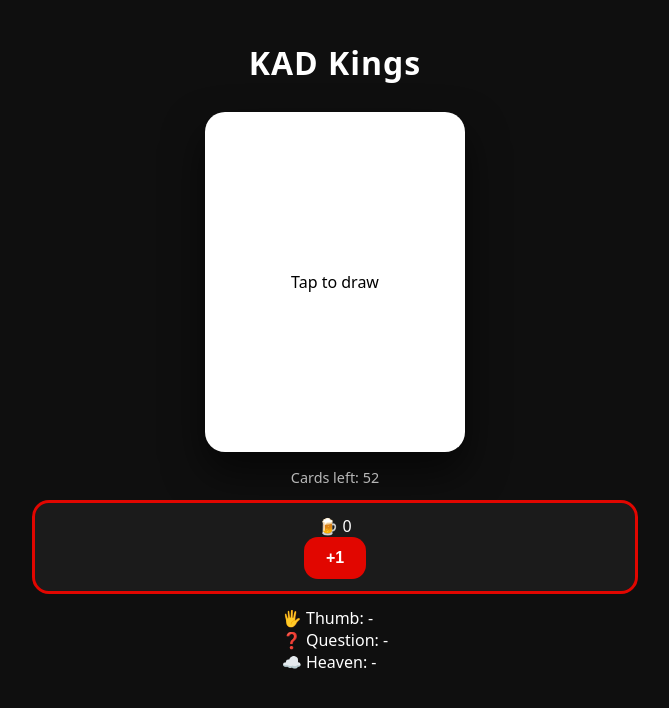
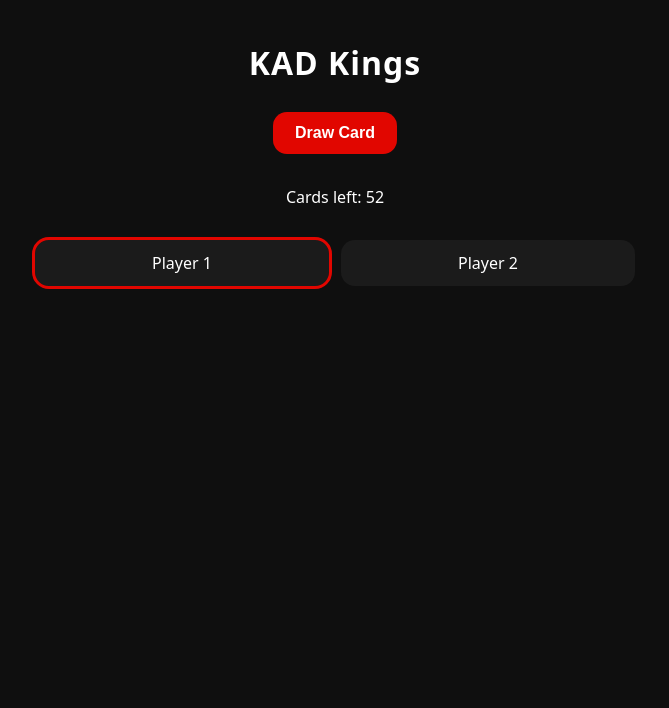
Before and after one commit to wbgl-blip/Visual-, a React (Vite) app: page / in a window 1280 px wide. Both pictures are taken after a click on the button "Start Game". Shown: the top 708 px of the page, without its empty margins (305-974 px from the left). Built offline with nearby package versions, Linux system fonts and the light colour scheme.

Commit message:
Update App.jsx

```diff
--- a/src/App.jsx
+++ b/src/App.jsx
@@ -1,218 +1,141 @@
-import { useState } from "react";
+import { useState, useEffect } from "react";
 import "./App.css";
 
-/* ================== DECK ================== */
+import gameStartSound from "./assets/game-start.mp3";
+import gameOverSound from "./assets/game-over.mp3";
+
+/* =======================
+   CARD + RULE DEFINITIONS
+======================= */
 
 const SUITS = ["♠", "♥", "♦", "♣"];
 const RANKS = ["A","2","3","4","5","6","7","8","9","10","J","Q","K"];
 
 const RULES = {
-  A: "Waterfall – everyone drinks",
-  2: "You – pick someone to drink",
-  3: "Me – you drink",
-  4: "Whores – we all drink",
-  5: "Guys drink",
-  6: "Dicks – we all drink",
-  7: "Heaven – last hand up drinks",
-  8: "Mate – pick a buddy",
-  9: "Rhyme – loser drinks",
-  10: "Categories – loser drinks",
-  J: "Thumb Master",
-  Q: "Question Master",
-  K: "Make a rule"
+  A: "Waterfall",
+  2: "You",
+  3: "Me",
+  4: "Whores – everyone drinks",
+  5: "Guys",
+  6: "Dicks – everyone drinks",
+  7: "Heaven (persistent)",
+  8: "Mate",
+  9: "Rhyme",
+  10: "Categories",
+  J: "Thumb Master (persistent)",
+  Q: "Question Master (persistent)",
+  K: "Make a Rule"
 };
 
-/* ================== MEDALS ================== */
+/* =======================
+   UTILITIES
+======================= */
 
-const MEDALS = {
-  J: "🖐️ Thumb Tyrant",
-  Q: "❓ Interrogator",
-  7: "☁️ Sky Lord",
-  K: "👑 Rule Maker"
-};
+function buildDeck() {
+  const deck = [];
+  SUITS.forEach(suit => {
+    RANKS.forEach(rank => {
+      deck.push({ suit, rank });
+    });
+  });
+  return deck.sort(() => Math.random() - 0.5);
+}
 
-/* ================== APP ================== */
+/* =======================
+   APP
+======================= */
 
 export default function App() {
-  const [setup, setSetup] = useState(true);
+  const [players, setPlayers] = useState([
+    { name: "Player 1", drinks: 0 },
+    { name: "Player 2", drinks: 0 }
+  ]);
+
+  const [deck, setDeck] = useState([]);
+  const [card, setCard] = useState(null);
+  const [active, setActive] = useState(0);
   const [gameOver, setGameOver] = useState(false);
 
-  const [players, setPlayers] = useState([
-    { name: "", drinks: 0, medals: [] }
-  ]);
-
-  const [active, setActive] = useState(0);
-  const [deck, setDeck] = useState([]);
-  const [card, setCard] = useState(null);
-
-  // Persistent roles
   const [thumbMaster, setThumbMaster] = useState(null);
   const [questionMaster, setQuestionMaster] = useState(null);
   const [heavenMaster, setHeavenMaster] = useState(null);
 
-  /* ========== HELPERS ========== */
+  const [hasStarted, setHasStarted] = useState(false);
 
-  function buildDeck() {
-    const d = [];
-    SUITS.forEach(s =>
-      RANKS.forEach(r => d.push({ rank: r, suit: s }))
-    );
-    return d.sort(() => Math.random() - 0.5);
-  }
+  /* =======================
+     AUDIO (CREATED ONCE)
+  ======================= */
 
-  function giveMedal(playerIndex, medal) {
-    setPlayers(p =>
-      p.map((pl, i) =>
-        i === playerIndex && !pl.medals.includes(medal)
-          ? { ...pl, medals: [...pl.medals, medal] }
-          : pl
-      )
-    );
-  }
+  const startAudio = new Audio(gameStartSound);
+  const gameOverAudio = new Audio(gameOverSound);
 
-  /* ========== SETUP ========== */
-
-  function updateName(i, value) {
-    setPlayers(p =>
-      p.map((pl, idx) =>
-        idx === i ? { ...pl, name: value } : pl
-      )
-    );
-  }
-
-  function addPlayer() {
-    if (players.length < 8) {
-      setPlayers([
-        ...players,
-        { name: "", drinks: 0, medals: [] }
-      ]);
-    }
-  }
+  /* =======================
+     GAME FLOW
+  ======================= */
 
   function startGame() {
     setDeck(buildDeck());
-    setSetup(false);
+    setCard(null);
+    setGameOver(false);
+    setHasStarted(false);
+    setActive(0);
+    setThumbMaster(null);
+    setQuestionMaster(null);
+    setHeavenMaster(null);
   }
 
-  /* ========== GAME ========== */
+  function drawCard() {
+    if (!deck.length || gameOver) return;
 
-  function drawCard() {
-    if (!deck.length) return;
+    // 🔊 Play start sound on FIRST draw only
+    if (!hasStarted) {
+      startAudio.play();
+      setHasStarted(true);
+    }
 
     const [next, ...rest] = deck;
     setDeck(rest);
     setCard(next);
 
-    const current = active;
+    // Persistent role logic
+    if (next.rank === "J") setThumbMaster(active);
+    if (next.rank === "Q") setQuestionMaster(active);
+    if (next.rank === "7") setHeavenMaster(active);
 
-    // Roles & medals
-    if (next.rank === "J") {
-      setThumbMaster(current);
-      giveMedal(current, MEDALS.J);
-    }
-
-    if (next.rank === "Q") {
-      setQuestionMaster(current);
-      giveMedal(current, MEDALS.Q);
-    }
-
-    if (next.rank === "7") {
-      setHeavenMaster(current);
-      giveMedal(current, MEDALS[7]);
-    }
-
-    if (next.rank === "K") {
-      giveMedal(current, MEDALS.K);
+    // 🔊 LAST CARD = GAME OVER SOUND
+    if (rest.length === 0) {
+      gameOverAudio.play();
+      setGameOver(true);
+      return;
     }
 
     setActive((active + 1) % players.length);
-
-    if (rest.length === 0) {
-      setGameOver(true);
-    }
   }
 
-  function addDrink(i) {
-    setPlayers(p =>
-      p.map((pl, idx) =>
-        idx === i ? { ...pl, drinks: pl.drinks + 1 } : pl
-      )
-    );
-  }
-
-  /* ========== UI ========== */
-
-  if (setup) {
-    return (
-      <div className="app">
-        <h1>KAD Kings</h1>
-
-        {players.map((p, i) => (
-          <input
-            key={i}
-            placeholder={`Player ${i + 1}`}
-            value={p.name}
-            onChange={e => updateName(i, e.target.value)}
-          />
-        ))}
-
-        <button onClick={addPlayer}>+ Add Player</button>
-        <button onClick={startGame}>Start Game</button>
-      </div>
-    );
-  }
-
-  if (gameOver) {
-    const leaderboard = [...players].sort((a, b) => {
-      if (b.drinks !== a.drinks) return b.drinks - a.drinks;
-      return b.medals.length - a.medals.length;
-    });
-
-    return (
-      <div className="app">
-        <h1>Final Leaderboard 🏆</h1>
-
-        {leaderboard.map((p, i) => (
-          <div key={i} className="player">
-            <strong>
-              {i === 0 ? "🥇" : i === 1 ? "🥈" : i === 2 ? "🥉" : ""}
-              {p.name}
-            </strong>
-
-            <div>🍺 Drinks: {p.drinks}</div>
-
-            <div className="medals">
-              {p.medals.length
-                ? p.medals.map(m => (
-                    <span key={m} className="medal">{m}</span>
-                  ))
-                : <span>No medals</span>}
-            </div>
-          </div>
-        ))}
-      </div>
-    );
-  }
+  /* =======================
+     RENDER
+  ======================= */
 
   return (
     <div className="app">
       <h1>KAD Kings</h1>
 
-      <div className="card" onClick={drawCard}>
-        {card ? (
+      {!deck.length && !gameOver && (
+        <button onClick={startGame}>Start Game</button>
+      )}
+
+      {deck.length > 0 && !gameOver && (
         <>
-            <div className="rank">{card.rank}</div>
-            <div className="suit">{card.suit}</div>
-            <div className="rule">{RULES[card.rank]}</div>
-          </>
-        ) : (
-          <span>Tap to draw</span>
+          <button onClick={drawCard}>Draw Card</button>
+
+          <p>Cards left: {deck.length}</p>
+
+          {card && (
+            <div className="card">
+              <div className="card-value">{card.rank}{card.suit}</div>
+              <div className="card-text">{RULES[card.rank]}</div>
+            </div>
           )}
-      </div>
-
-      <div className="deck-count">
-        Cards left: {deck.length}
-      </div>
 
           <div className="players">
             {players.map((p, i) => (
@@ -220,18 +143,22 @@ export default function App() {
                 key={i}
                 className={`player ${i === active ? "active" : ""}`}
               >
-            <strong>{p.name}</strong>
-            <div>🍺 {p.drinks}</div>
-            <button onClick={() => addDrink(i)}>+1</button>
+                {p.name}
+                {thumbMaster === i && " 👆"}
+                {questionMaster === i && " ❓"}
+                {heavenMaster === i && " ☁️"}
               </div>
             ))}
           </div>
+        </>
+      )}
 
-      <div className="roles">
-        <div>🖐️ Thumb: {thumbMaster !== null ? players[thumbMaster].name : "-"}</div>
-        <div>❓ Question: {questionMaster !== null ? players[questionMaster].name : "-"}</div>
-        <div>☁️ Heaven: {heavenMaster !== null ? players[heavenMaster].name : "-"}</div>
+      {gameOver && (
+        <div className="end">
+          <h2>Game Over</h2>
+          <p>Thanks for playing 🍻</p>
         </div>
+      )}
     </div>
   );
 }
```
Lines whose indentation alone changed are shown as unchanged.
